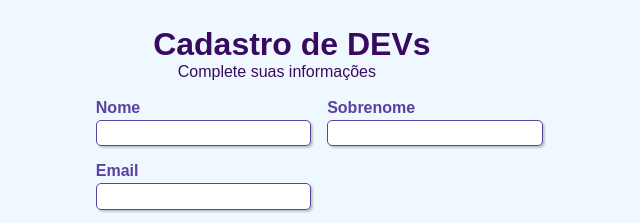
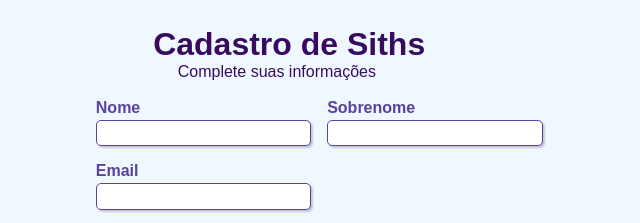
Before and after one commit to Nayara91/formulario-dev, a website: page public/index.html in a window 1280 px wide. Shown: the top 223 px of the page, 365-1005 px from the left. Drawn offline with Linux system fonts and the light colour scheme.

```diff
--- a/public/index.html
+++ b/public/index.html
@@ -10,14 +10,14 @@
         <link rel="stylesheet" type="text/css" href="style.css" media="screen">
 
         <!-- Título da página (aparece na aba) -->
-        <title>Cadastro</title>
+        <title>Cadastro Vader</title>
     </head>
 
     <body>
 
         <!-- Cabeçalho com título e subtítulo (ambos com css de id "titulo") -->
         <div>
-            <h1 id="titulo">Cadastro de DEVs</h1>
+            <h1 id="titulo">Cadastro de Siths</h1>
             <p id="subtitulo">Complete suas informações</p>
             <br>
         </div>
```
